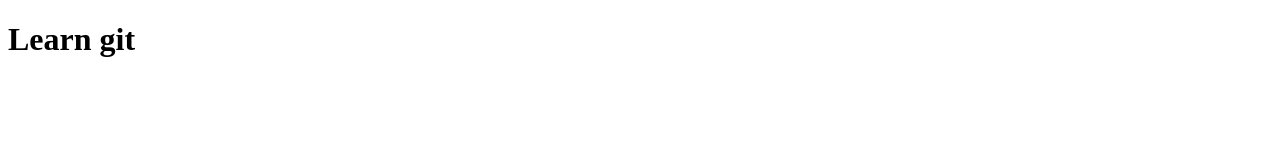
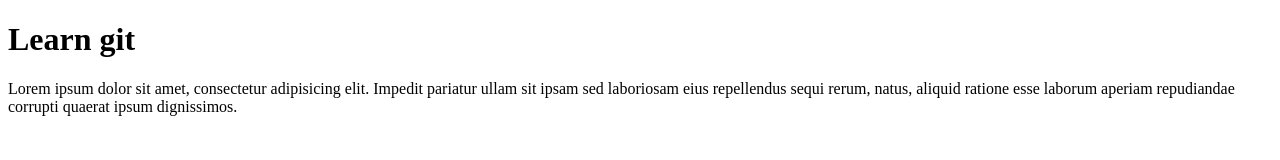
Before and after one commit to k-dhiman/learn-git, a plain HTML site: page index.html in a window 1280 px wide. Drawn offline with Linux system fonts and the light colour scheme.

Commit message:
added desc

```diff
--- a/index.html
+++ b/index.html
@@ -6,5 +6,6 @@
 </head>
 <body>
 	<h1>Learn git</h1>
+	<p>Lorem ipsum dolor sit amet, consectetur adipisicing elit. Impedit pariatur ullam sit ipsam sed laboriosam eius repellendus sequi rerum, natus, aliquid ratione esse laborum aperiam repudiandae corrupti quaerat ipsum dignissimos.</p>
 </body>
 </html>
```
